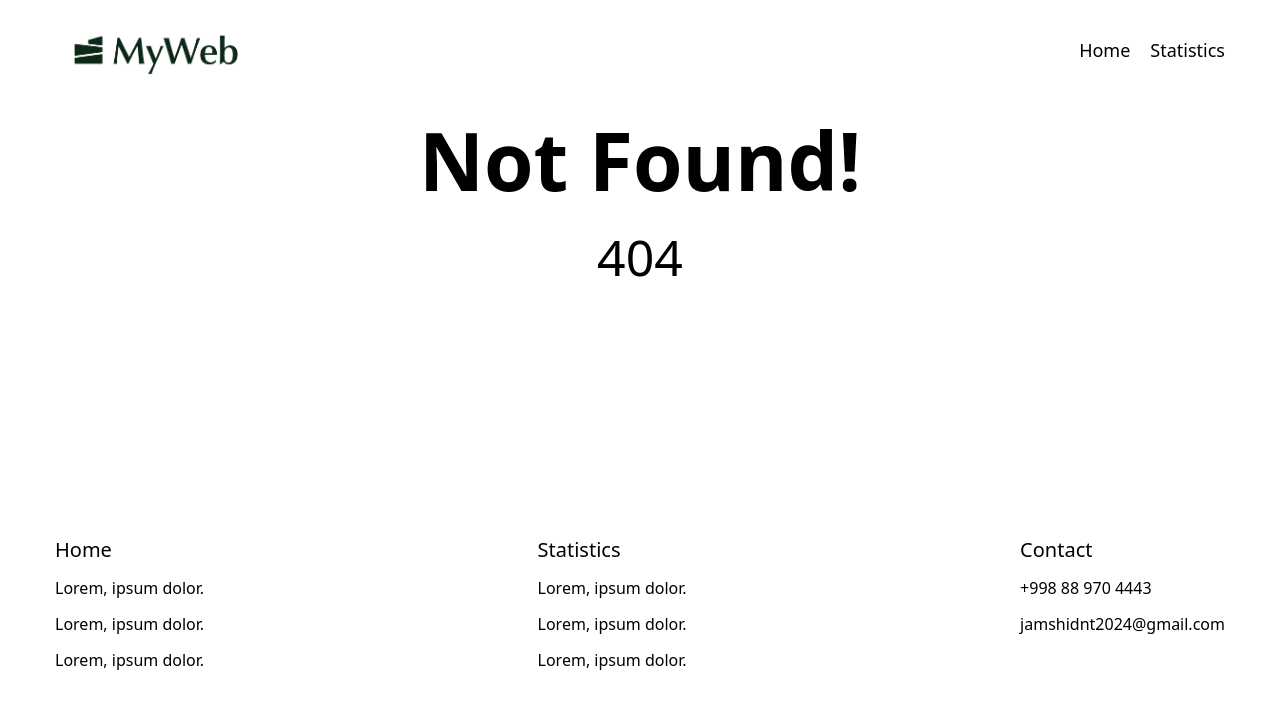
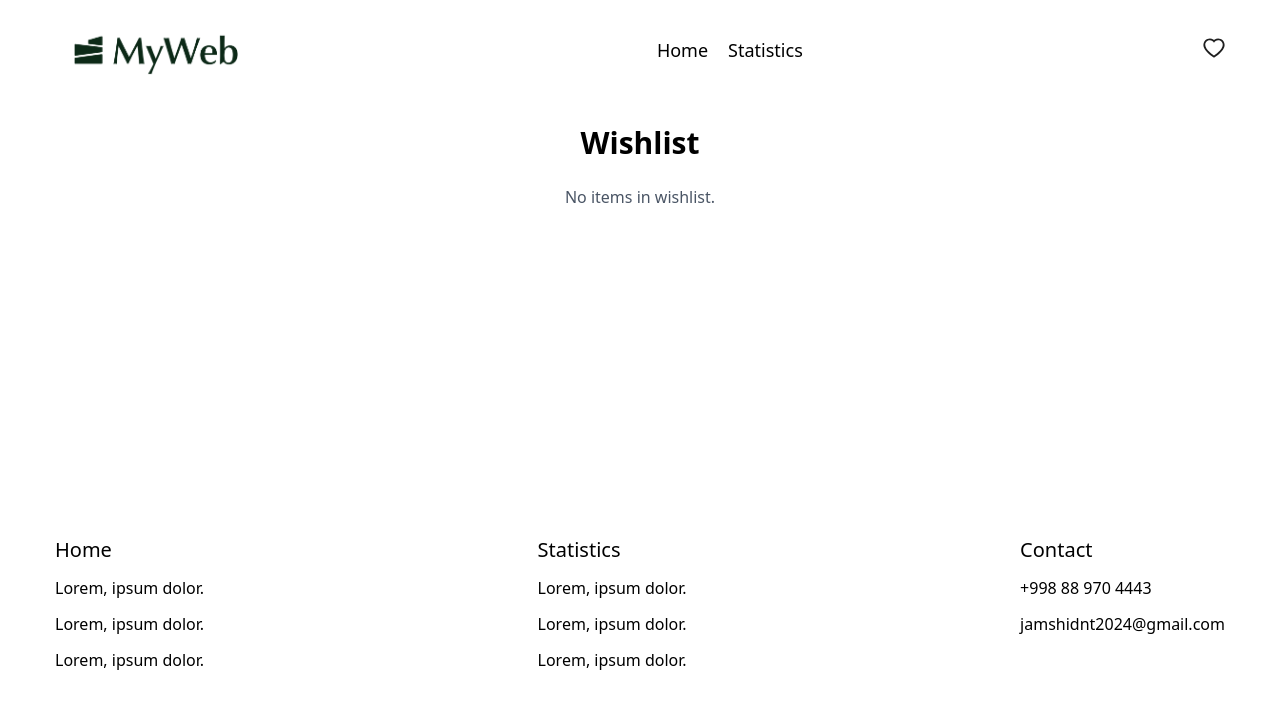
Before and after one commit to JamshidPardayev/ChartsAndProtectRoutes, a React (Vite) app: page /wishlist in a window 1280 px wide. Shown: the top 708 px of the page. Built offline with nearby package versions, Linux system fonts and the light colour scheme; sample sign-in values are in the browser's storage.

Commit message:
badge qushildi

```diff
--- a/package.json
+++ b/package.json
@@ -10,7 +10,9 @@
     "preview": "vite preview"
   },
   "dependencies": {
+    "@ant-design/icons": "^5.6.1",
     "@tailwindcss/vite": "^4.1.11",
+    "antd": "^5.26.4",
     "axios": "^1.10.0",
     "chart.js": "^4.5.0",
     "react": "^19.1.0",
--- a/src/components/header/Header.tsx
+++ b/src/components/header/Header.tsx
@@ -1,13 +1,20 @@
 import React from "react";
 import { Link, NavLink } from "react-router-dom";
 import logo from "../../assets/logo.png";
+import { HeartOutlined } from "@ant-design/icons";
+import { Badge } from "antd";
+import { useStore } from "../../zustand/store";
+
 const Header = () => {
+  const { wishlist } = useStore();
+
   return (
     <div className="container h-[100px] flex justify-between items-center">
       <Link to={"/"}>
         <img src={logo} alt="logo" className="h-[80px] max-sm:h-[70px]" />
       </Link>
-      <div className="flex gap-5 text-[18px] font-medium">
+
+      <div className="flex gap-5 text-[18px] max-sm:text-[16px] font-medium">
         <NavLink className={"hover:text-blue-700 duration-300"} to={"/"}>
           Home
         </NavLink>
@@ -18,6 +25,14 @@ const Header = () => {
           Statistics
         </NavLink>
       </div>
+
+      <Link to={"/wishlist"}>
+        <div className="hover:text-blue-700 duration-300">
+          <Badge count={wishlist.length} size="default">
+            <HeartOutlined className="text-[22px]" />
+          </Badge>
+        </div>
+      </Link>
     </div>
   );
 };
--- a/src/pages/home/Home.tsx
+++ b/src/pages/home/Home.tsx
@@ -1,8 +1,25 @@
 import React, { useEffect, useState } from "react";
 import type { IProducts } from "../../types";
 import api from "../../api";
+import { HeartFilled, HeartOutlined } from "@ant-design/icons";
+import { useStore } from "../../zustand/store";
+const Skeleton = () => (
+  <div className="grid grid-cols-1 sm:grid-cols-2 md:grid-cols-3 lg:grid-cols-4 gap-3">
+    {Array.from({ length: 8 }).map((_, i) => (
+      <div
+        key={i}
+        className="border p-2 border-gray-300 w-full bg-gray-100 rounded-[5px]"
+      >
+        <div className="h-[280px] bg-gray-300 animate-pulse rounded" />
+        <div className="h-8 bg-gray-300 mt-2 animate-pulse rounded" />
+        <div className="h-6 bg-gray-300 mt-1 w-4/12 animate-pulse rounded" />
+      </div>
+    ))}
+  </div>
+);
 
 const Home = () => {
+  const { isInWishlist, toggleWishlist, loadFromStorage } = useStore();
   const [products, setProducts] = useState<IProducts[]>([]);
   const [error, setError] = useState<null | string>(null);
   const [loading, setLoading] = useState<boolean>(false);
@@ -18,17 +35,19 @@ const Home = () => {
       .catch((err) => setError(err))
       .finally(() => setLoading(false));
   }, []);
-
+  useEffect(() => {
+    loadFromStorage();
+  }, []);
   return (
     <div className="container">
       <h2 className="text-[30px] text-center font-semibold mb-5">Products</h2>
-      {loading && <p className="text-center">Yuklanmoqda...</p>}
+      {loading && <Skeleton />}
       {error && <p className="text-red-600 text-center">{error}</p>}
       <div className="grid grid-cols-1 sm:grid-cols-2 md:grid-cols-3 lg:grid-cols-4 gap-3">
         {products?.map((product) => (
           <div
             key={product?.id}
-            className="border border-gray-300 rounded-[5px] p-2"
+            className="relative group border border-gray-300 rounded-[5px] p-2"
           >
             <div className="max-w-[350px] mx-auto h-[280px] overflow-hidden">
               <img
@@ -43,6 +62,12 @@ const Home = () => {
             <strong className="text-green-700 max-sm:flex max-sm:justify-center">
               {product?.price}$
             </strong>
+            <div
+              onClick={() => toggleWishlist(product)}
+              className="absolute top-2 right-2 h-[40px] w-[40px] bg-gray-300 text-[18px] rounded-[50%] text-center content-center text-red-500 hover:text-red-700 cursor-pointer duration-300 hidden group-hover:block"
+            >
+              {isInWishlist(product?.id) ? <HeartFilled /> : <HeartOutlined />}
+            </div>
           </div>
         ))}
       </div>
--- a/src/pages/index.tsx
+++ b/src/pages/index.tsx
@@ -6,6 +6,7 @@ const Layout = lazy(() => import("./layout/Layout"));
 const Statistics = lazy(() => import("./statistics/Statistics"));
 const Home = lazy(() => import("./home/Home"));
 const Login = lazy(() => import("./login/Login"));
+const Wishlist = lazy(() => import("./wishlist/Wishlist"));
 
 const MainRouter = () => {
   const routes = useRoutes([
@@ -24,6 +25,10 @@ const MainRouter = () => {
             {
               path: "statistics",
               element: <Statistics />,
+            },
+            {
+              path: "wishlist",
+              element: <Wishlist />,
             },
             {
               path: "*",
--- /dev/null
+++ b/src/pages/wishlist/Wishlist.tsx
@@ -0,0 +1,48 @@
+import React, { useEffect } from "react";
+import { useStore } from "../../zustand/store";
+import { HeartFilled } from "@ant-design/icons";
+
+
+const Wishlist = () => {
+  const { wishlist, toggleWishlist, loadFromStorage } = useStore();
+  useEffect(() => {
+    loadFromStorage();
+  }, []);
+
+  return (
+    <div className="container py-5">
+      <h2 className="text-[30px] font-semibold text-center mb-5">Wishlist</h2>
+
+      {wishlist.length === 0 ? (
+        <p className="text-center text-gray-600">No items in wishlist.</p>
+      ) : (
+        <div className="grid grid-cols-1 sm:grid-cols-2 md:grid-cols-3 lg:grid-cols-4 gap-4">
+          {wishlist.map((product) => (
+            <div
+              key={product.id}
+              className="border border-gray-300 p-3 rounded relative group"
+            >
+              <img
+                src={product.thumbnail}
+                alt={product.title}
+                className="w-full h-[250px] object-cover rounded mb-2"
+              />
+              <h2 className="text-lg font-semibold line-clamp-1">
+                {product.title}
+              </h2>
+              <p className="text-green-600 font-medium">{product.price}$</p>
+              <button
+                onClick={() => toggleWishlist(product)}
+                className="absolute top-2 right-2 text-red-600 hover:text-red-800 text-[18px] h-[40px] w-[40px] bg-gray-300 duration-300 cursor-pointer rounded-[50%] text-center content-center"
+              >
+                <HeartFilled />
+              </button>
+            </div>
+          ))}
+        </div>
+      )}
+    </div>
+  );
+};
+
+export default React.memo(Wishlist);
--- a/src/zustand/store.tsx
+++ b/src/zustand/store.tsx
@@ -1,14 +1,45 @@
 import { create } from "zustand";
+import type { IProducts } from "../types";
 
 type Store = {
   token: string | null;
   setToken: (payload: string) => void;
+
+  wishlist: IProducts[];
+  toggleWishlist: (product: IProducts) => void;
+  isInWishlist: (id: number) => boolean;
+  loadFromStorage: () => void;
 };
 
-export const useStore = create<Store>((set) => ({
+export const useStore = create<Store>((set, get) => ({
   token: localStorage.getItem("token"),
   setToken: (payload) => {
     localStorage.setItem("token", payload);
     set({ token: payload });
   },
+
+  wishlist: [],
+
+  toggleWishlist: (product) => {
+    const { wishlist } = get();
+    const isExist = wishlist.some((item) => item.id === product.id);
+
+    const updated = isExist
+      ? wishlist.filter((item) => item.id !== product.id)
+      : [...wishlist, product];
+
+    localStorage.setItem("wishlist", JSON.stringify(updated));
+    set({ wishlist: updated });
+  },
+
+  isInWishlist: (id) => {
+    return get().wishlist.some((item) => item.id === id);
+  },
+
+  loadFromStorage: () => {
+    const stored = localStorage.getItem("wishlist");
+    if (stored) {
+      set({ wishlist: JSON.parse(stored) });
+    }
+  },
 }));
```
Also changed, not shown: 1 other file (tests, documents, lock files or other folders).
